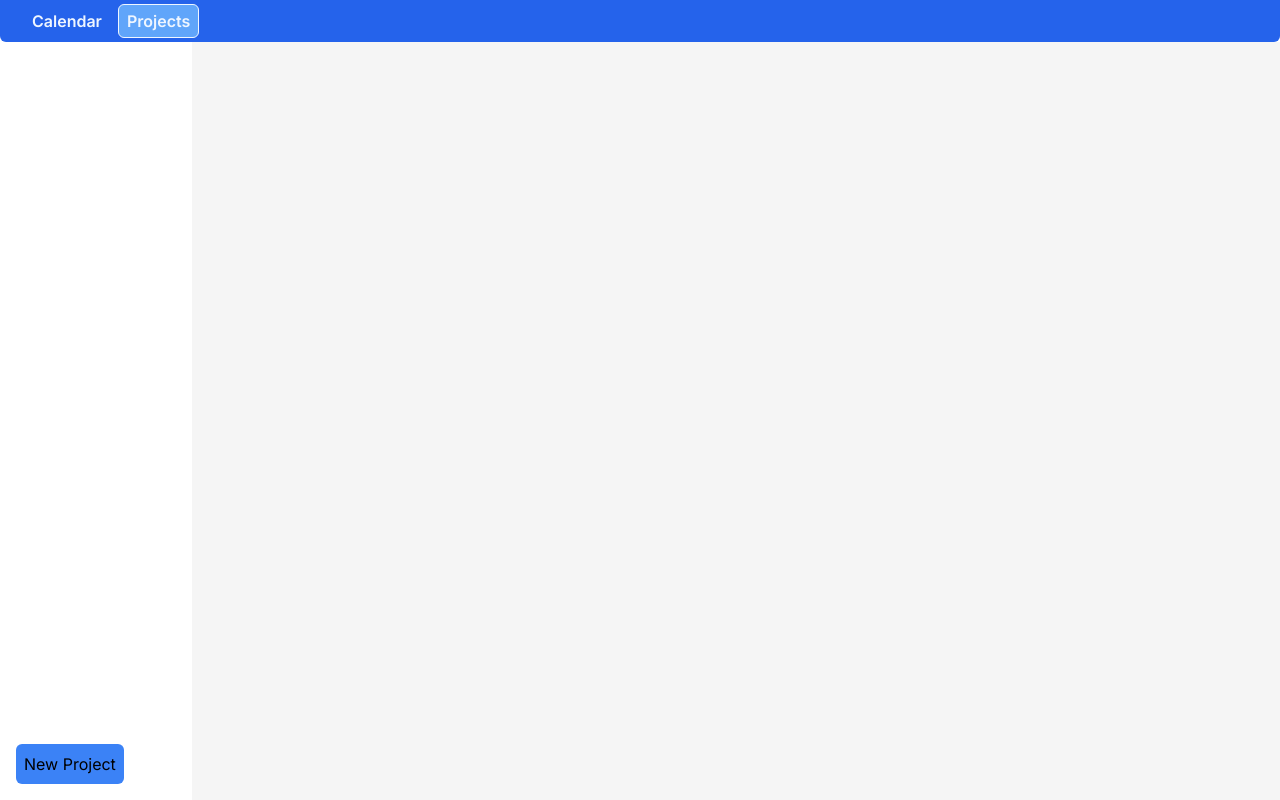
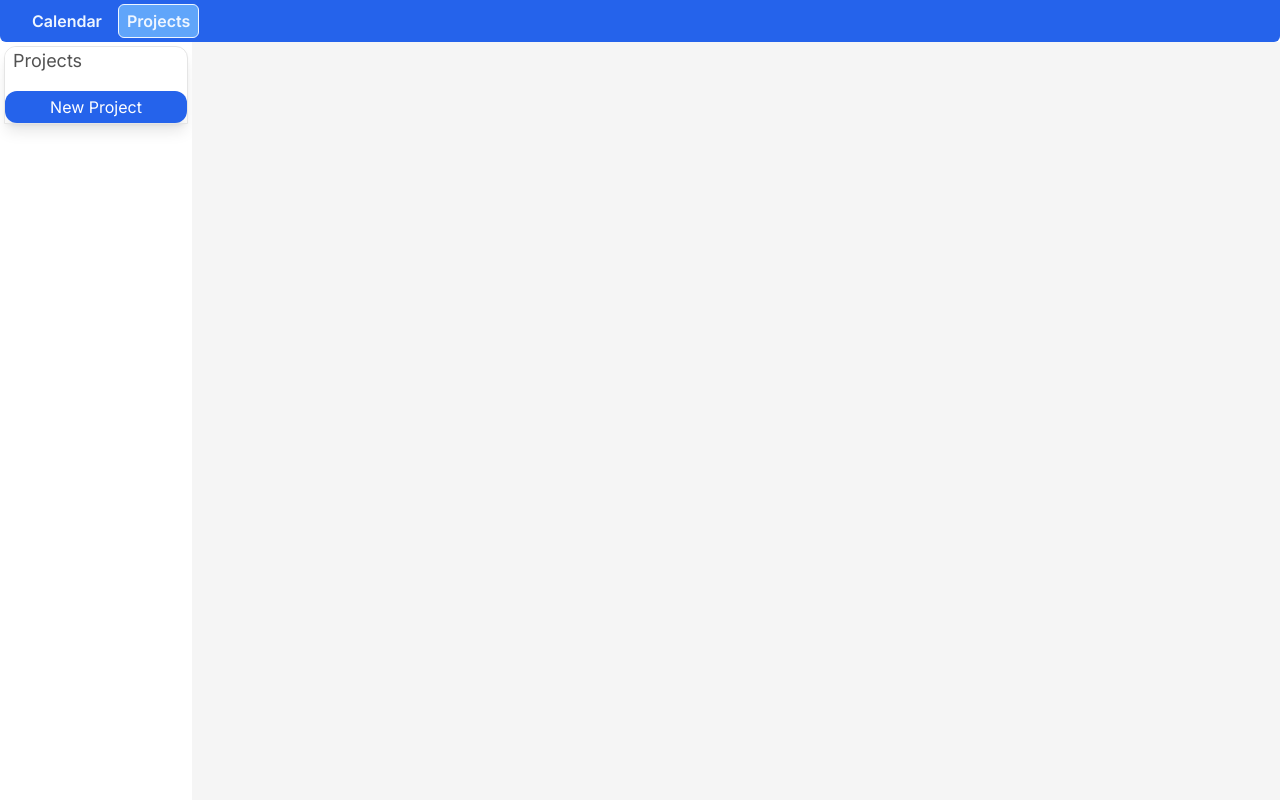
Before and after one commit to lucasduartesobreira/CalendarForge, a Next.js app: page / in a window 1280 px wide. Both pictures are taken after a click on the button "Projects". Built offline with nearby package versions, Linux system fonts and the light colour scheme.

Commit message:
feat(projects): add css to projects sidebar

```diff
--- a/app/components/projects/sidebar/sideBar.tsx
+++ b/app/components/projects/sidebar/sideBar.tsx
@@ -28,12 +28,15 @@ const Content = ({
   const refList = useRef(null);
 
   return (
-    <div>
+    <div className="bg-white rounded-t-xl shadow-lg border-[1px] border-neutral-200 m-1 overflow-hidden">
       {storages.mapOrElse(
         () => null,
         ({ projectsStorage, calendarsStorage }) => (
           <>
-            <div ref={refList}>
+            <span className="p-2 text-neutral-600 bg-white text-lg ">
+              Projects
+            </span>
+            <div ref={refList} className="text-sm bg-white p-2 flex flex-col">
               {projectsStorage.all().map((project) => {
                 return (
                   <ProjectItemList
@@ -185,6 +188,7 @@ const Content = ({
           </>
         ),
       )}
+      <AddNew></AddNew>
     </div>
   );
 };
@@ -210,10 +214,13 @@ const ProjectItemList = ({
           selectProject(O.Some(project));
         }
       }}
+      className="flex items-center gap-2 w-full relative"
     >
-      <a>{project.title}</a>
+      <a className="text-neutral-600 p-1 max-w-[70%] whitespace-nowrap overflow-hidden">
+        {project.title}
+      </a>
       <button
-        className="text-yellow-500"
+        className="flex-none ml-auto text-yellow-500 p-1"
         ref={ref}
         onClick={(e) => {
           setEdit(O.Some(project));
@@ -235,7 +242,7 @@ const AddNew = () => {
       <>
         <button
           ref={ref}
-          className="absolute bottom-0 m-4 p-2 rounded-md bg-primary-400"
+          className="sticky bottom-0 rounded-xl shadow-xl text-white w-full p-1 bg-primary-500"
           onClick={() => {
             setOpenForm((open) => !open);
           }}
--- a/app/page.tsx
+++ b/app/page.tsx
@@ -80,7 +80,6 @@ const ProjectsContent = () => {
     <>
       <ProjectsSideBar.SideBar>
         <ProjectsSideBar.Content selectProject={setProject} />
-        <ProjectsSideBar.AddNew />
       </ProjectsSideBar.SideBar>
       <Container>
         <Boards.ProjectBoards project={project}></Boards.ProjectBoards>
```
